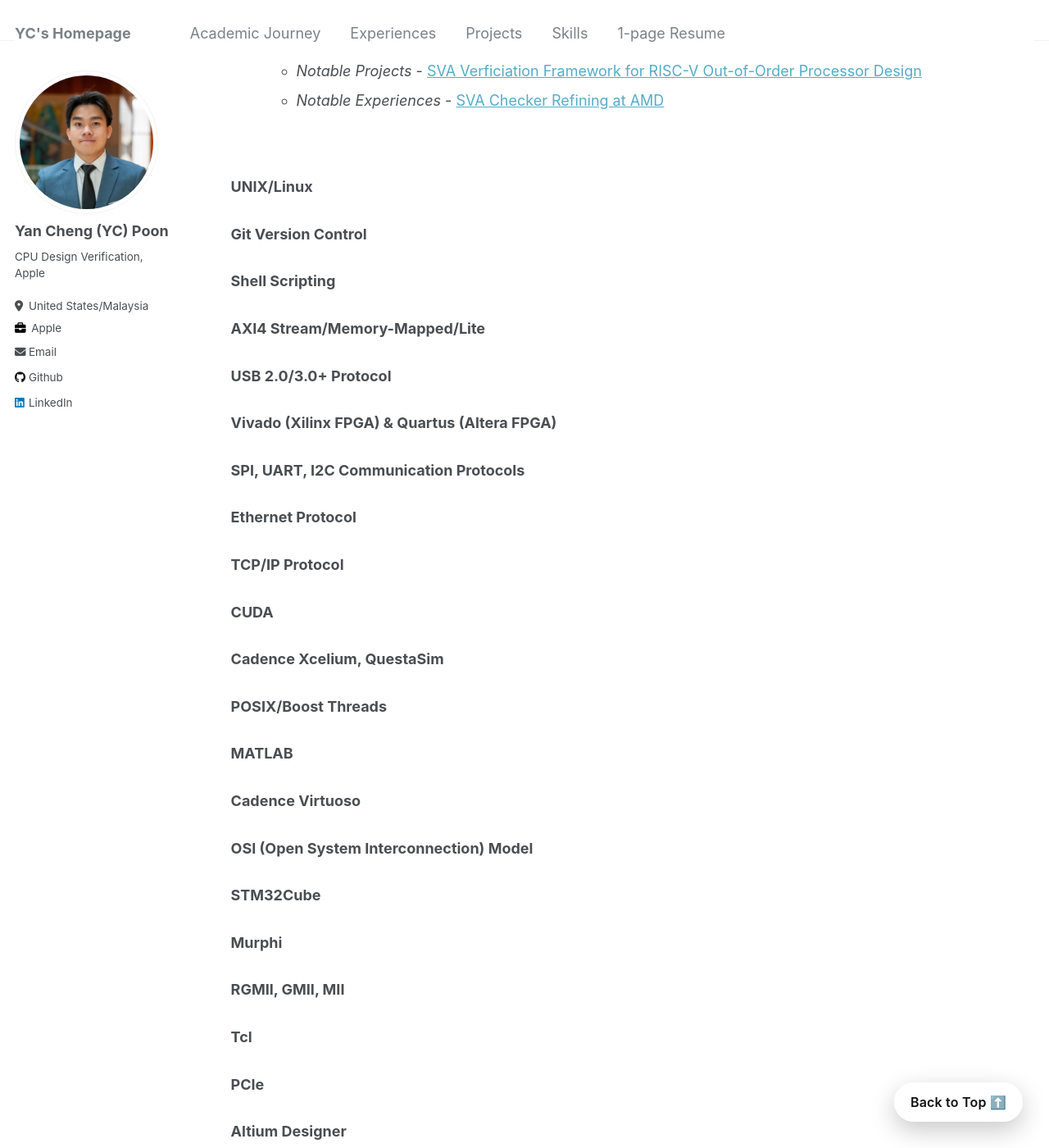
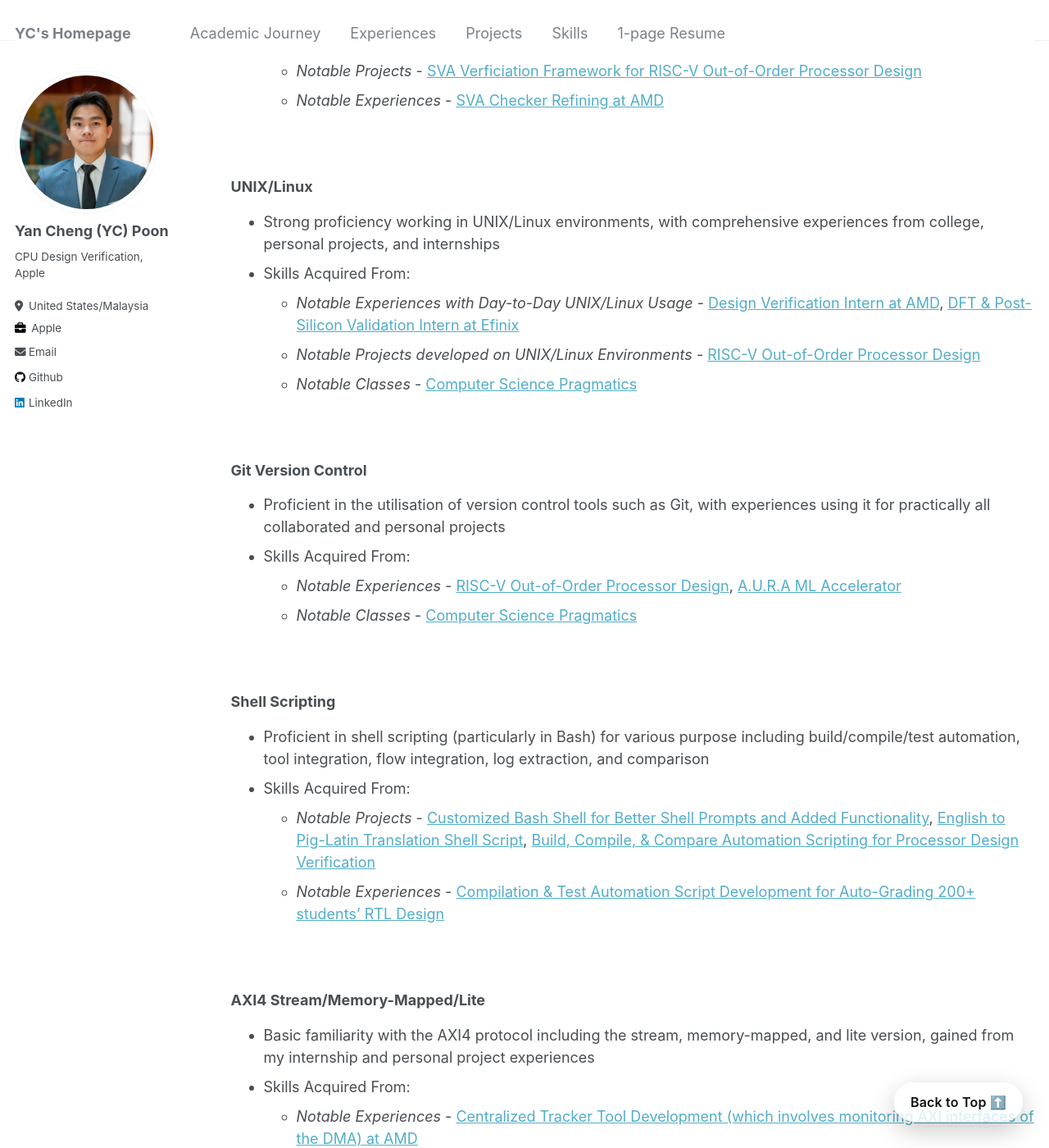
Before and after one commit to ycpoon/ycpoon.github.io, a Jekyll site: the page built from _pages/skills.md, in a window 1280 px wide and 1400 px high, scrolled down 3405 px. Shown: the whole window at 82% size. Built offline with Jekyll 4.4.1, drawn with Linux system fonts in a browser that asks for light colours; some of the changed text lies outside the part shown.

Commit message:
prog towards skills2

```diff
--- a/_pages/skills.md
+++ b/_pages/skills.md
@@ -161,12 +161,41 @@
 &nbsp;
 
 ### UNIX/Linux
+- Strong proficiency working in UNIX/Linux environments, with comprehensive experiences from college, personal projects, and internships
+- Skills Acquired From:
+  - *Notable Experiences with Day-to-Day UNIX/Linux Usage* - [Design Verification Intern at AMD](/experiences/#amd), [DFT & Post-Silicon Validation Intern at Efinix](/experiences/#efinix)
+  - *Notable Projects developed on UNIX/Linux Environments* - [RISC-V Out-of-Order Processor Design](/projects/#mips-r10k-style-out-of-order-processor)
+  - *Notable Classes* - [Computer Science Pragmatics](/academicjourney/#eecs201)
+
+&nbsp;
+&nbsp;
 
 ### Git Version Control
+- Proficient in the utilisation of version control tools such as Git, with experiences using it for practically all collaborated and personal projects
+- Skills Acquired From:
+  - *Notable Experiences* - [RISC-V Out-of-Order Processor Design](/projects/#mips-r10k-style-out-of-order-processor), [A.U.R.A ML Accelerator](/collegeprojects/#attention-unit-for-resource-constrained-architectures-eecs-570)
+  - *Notable Classes* - [Computer Science Pragmatics](/academicjourney/#eecs201)
+
+&nbsp;
+&nbsp;
 
 ### Shell Scripting
+- Proficient in shell scripting (particularly in Bash) for various purpose including build/compile/test automation, tool integration, flow integration, log extraction, and comparison
+- Skills Acquired From:
+  - *Notable Projects* - [Customized Bash Shell for Better Shell Prompts and Added Functionality](/collegeprojects/#custom-bash-shell-pig-latin-translation-program-customized-python-library-eecs-201), [English to Pig-Latin Translation Shell Script](/collegeprojects/#custom-bash-shell-pig-latin-translation-program-customized-python-library-eecs-201), [Build, Compile, & Compare Automation Scripting for Processor Design Verification](/projects/#mips-r10k-style-out-of-order-processor)
+  - *Notable Experiences* - [Compilation & Test Automation Script Development for Auto-Grading 200+ students' RTL Design](/experiences/#cse)
+
+&nbsp;
+&nbsp;
 
 ### AXI4 Stream/Memory-Mapped/Lite
+- Basic familiarity with the AXI4 protocol including the stream, memory-mapped, and lite version, gained from my internship and personal project experiences
+- Skills Acquired From:
+  - *Notable Experiences* - [Centralized Tracker Tool Development (which involves monitoring AXI interfaces of the DMA) at AMD](/experiences/#amd)
+  - *Notable Projects* - [AXI4-Stream Interconnect FIFO](/iplib/#axi4-stream-interconnect-fifo)
+
+&nbsp;
+&nbsp;
 
 ### USB 2.0/3.0+ Protocol
 
@@ -179,8 +208,6 @@
 ### TCP/IP Protocol
 
 ### CUDA
-
-### Cadence Xcelium, QuestaSim
 
 ### POSIX/Boost Threads
 
```
Also changed, not shown: _pages/collegeprojects.md (+3 -3 lines), _pages/experiences.md (+2 -0 lines), 1 other file.
